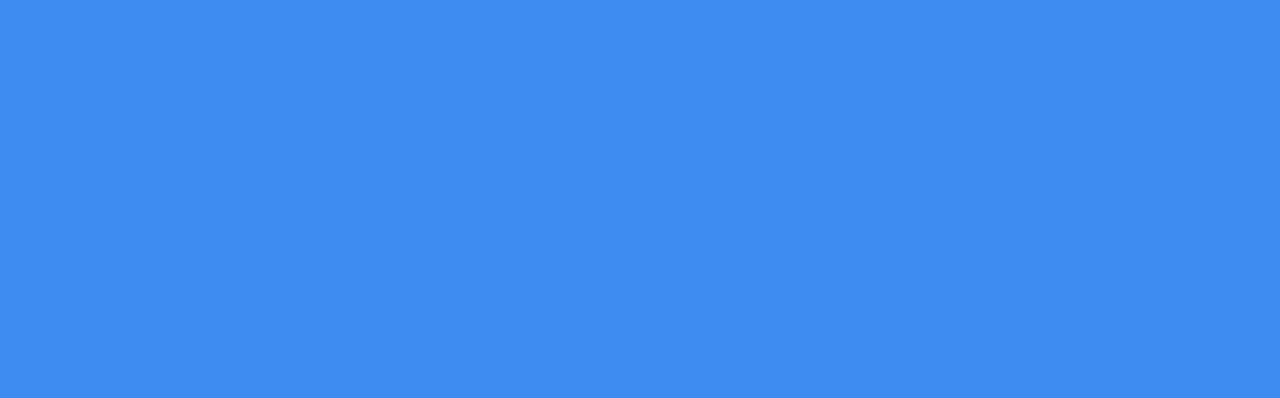
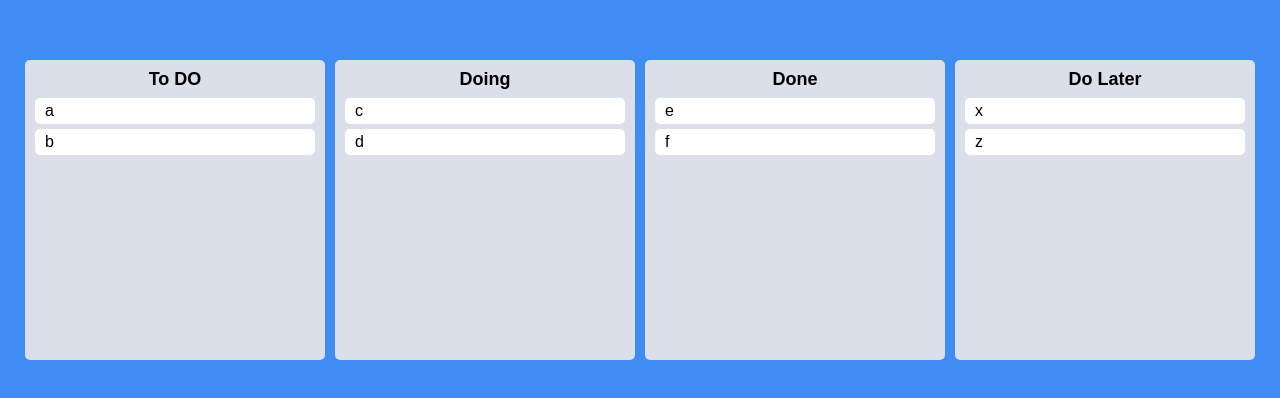
Before and after one commit to Eugenius1st/Kanban, a React (Create React App) app in the folder kanban/: page / in a window 1280 px wide. Shown: the part 190-588 px from the top of the page. Built offline with nearby package versions, Linux system fonts and the light colour scheme.

Commit message:
[#25]: Cross Board Movement

```diff
--- a/kanban/src/App.tsx
+++ b/kanban/src/App.tsx
@@ -21,40 +21,49 @@ const Boards = styled.div`
     width: 100%;
     grid-template-columns: repeat(3, 1fr);
 `;
-
 export default function App() {
     const [toDos, setToDos] = useRecoilState(toDoState);
     const onDragEnd = (info: DropResult) => {
         console.log(info);
         const { destination, draggableId, source } = info;
-        //info로 부터 받아올 수 있는 녀석들을 다 받아온다.
+        if (!destination) return;
+        //정의되지 않으면 함수를 종료시킬 것이다.
         if (destination?.droppableId === source.droppableId) {
-            // same board movement.같은 보드 안에서 움직였다는 뜻
             setToDos((allBoards) => {
-                //array를 복사하는 과정
                 const boardCopy = [...allBoards[source.droppableId]];
                 boardCopy.splice(source.index, 1);
                 boardCopy.splice(destination?.index, 0, draggableId);
-                //다른 destination에 넣어준다
                 return {
                     ...allBoards,
                     [source.droppableId]: boardCopy,
-                    //다른 모든 board를 가져오고 새로운 board의 copy를 더해주는 것이다.
+                };
+            });
+        }
+        if (destination.droppableId !== source.droppableId) {
+            // Cross Board Movement
+            setToDos((allBoards) => {
+                const sourceBoard = [...allBoards[source.droppableId]];
+                const destinationBoard = [...allBoards[destination.droppableId]];
+                sourceBoard.splice(source.index, 1);
+                destinationBoard.splice(destination?.index, 0, draggableId);
+                return {
+                    ...allBoards,
+                    [source.droppableId]: sourceBoard,
+                    [destination.droppableId]: destinationBoard,
                 };
             });
         }
     };
 
     return (
-        <div></div>
-        // <DragDropContext onDragEnd={onDragEnd}>
-        //     <Wrapper>
-        //         <Boards>
-        //             {Object.keys(toDos).map((boardId) => (
-        //                 <Board boardId={boardId} key={boardId} toDos={toDos[boardId]} />
-        //             ))}
-        //         </Boards>
-        //     </Wrapper>
-        // </DragDropContext>
+        <DragDropContext onDragEnd={onDragEnd}>
+            <Wrapper>
+                <Boards>
+                    {Object.keys(toDos).map((boardId) => (
+                        <Board boardId={boardId} key={boardId} toDos={toDos[boardId]} />
+                    ))}
+                </Boards>
+            </Wrapper>
+        </DragDropContext>
     );
 }
--- a/kanban/src/Components/DragableCard.tsx
+++ b/kanban/src/Components/DragableCard.tsx
@@ -1,7 +1,6 @@
 import styled from "styled-components";
 import { Draggable } from "react-beautiful-dnd";
 import React from "react";
-// 이제 넌 reorganize할 수 있는 list를 만들 수 있다고 말할 수 있다.
 
 const Card = styled.div`
     border-radius: 5px;
```
Also changed, not shown: kanban/src/atoms.tsx (+4 -8 lines).
